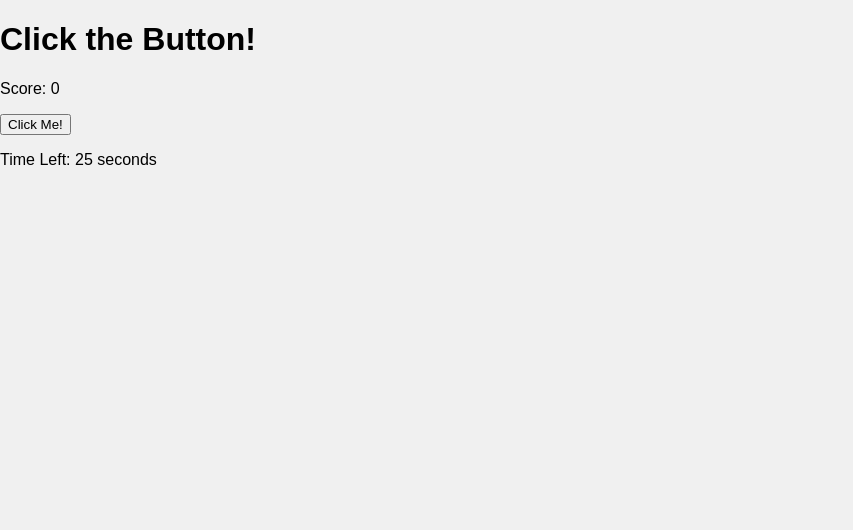
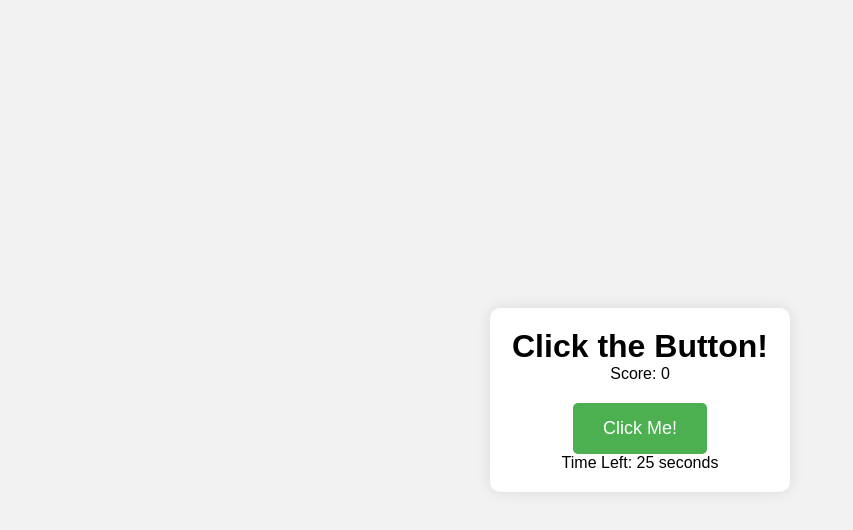
Before and after one commit to nam2013465456/webvuichoi, a plain HTML site: page index.html in a window 1280 px wide. Shown: the whole page, without its empty margins (0-853 px from the left). Drawn offline with Linux system fonts and the light colour scheme.

Commit message:
Update style.css

```diff
--- a/style.css
+++ b/style.css
@@ -1,57 +1,43 @@
-body {
-    font-family: Arial, sans-serif;
-    background-color: #f0f0f0;
+/* Basic reset */
+* {
     margin: 0;
     padding: 0;
+    box-sizing: border-box;
 }
 
-header {
-    background-color: #333;
-    color: white;
-    text-align: center;
-    padding: 20px 0;
+/* Center the game container */
+body {
+    display: flex;
+    justify-content: center;
+    align-items: center;
+    height: 100vh;
+    background-color: #f2f2f2;
+    font-family: Arial, sans-serif;
 }
 
-#products {
-    display: flex;
-    justify-content: space-around;
-    margin: 20px;
+/* Game container styling */
+#game-container {
+    text-align: center;
+    padding: 20px;
+    background-color: #fff;
+    border-radius: 10px;
+    box-shadow: 0px 0px 15px rgba(0, 0, 0, 0.1);
+    width: 300px;
 }
 
-.product {
-    background-color: white;
-    border-radius: 8px;
-    padding: 15px;
-    box-shadow: 0 4px 8px rgba(0, 0, 0, 0.1);
-    width: 200px;
-    text-align: center;
-}
-
-.product img {
-    width: 100%;
-    border-radius: 8px;
-}
-
-.product h3 {
-    color: #333;
-}
-
-.product button {
+/* Button style */
+#click-button {
+    padding: 15px 30px;
+    font-size: 18px;
+    margin-top: 20px;
     background-color: #4CAF50;
     color: white;
-    padding: 10px;
     border: none;
     border-radius: 5px;
     cursor: pointer;
+    transition: background-color 0.3s ease;
 }
 
-.product button:hover {
+#click-button:hover {
     background-color: #45a049;
 }
-
-footer {
-    text-align: center;
-    padding: 20px 0;
-    background-color: #333;
-    color: white;
-}
```
